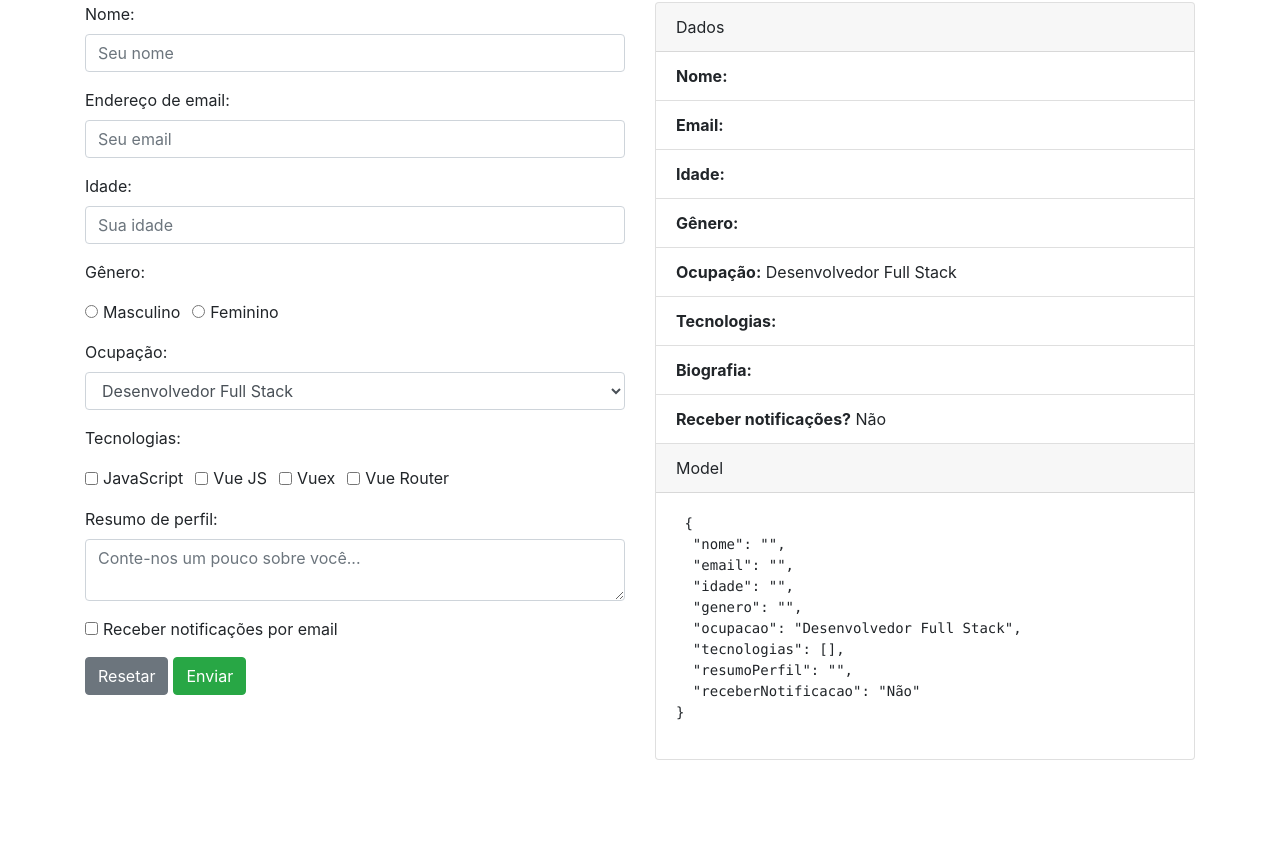
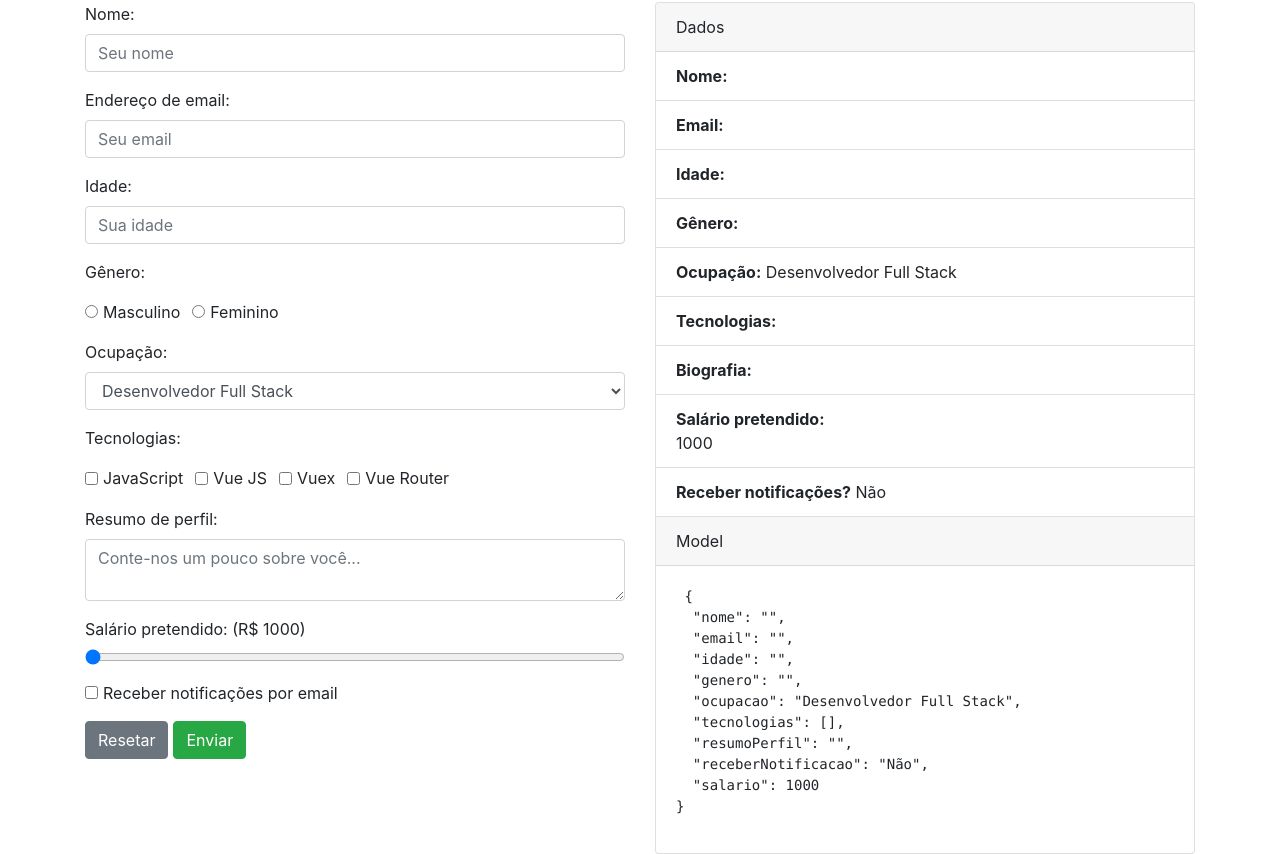
Before and after one commit to flavio-santana/vue-formularios, a Vue app: page / in a window 1280 px wide. Shown: the part 321-1175 px from the top of the page. Before the commit the page ends 1081 px from the top, so only its background shows below. Built offline with nearby package versions, Linux system fonts and the light colour scheme.

Commit message:
Criando proprio campo de formulário

```diff
--- a/src/App.vue
+++ b/src/App.vue
@@ -141,6 +141,16 @@
             </div>
 
             <div class="form-group">
+              <AppRange
+                label="Salário pretendido:"
+                v-model.number="formulario.salario"
+                min="1000"
+                max="15000"
+                step="500"
+                inputClasses="form-control-range"/>
+            </div>
+
+            <div class="form-group">
 
               <div class="form-check form-check-inline">
                 <input
@@ -188,6 +198,9 @@
               <li class="list-group-item"><strong>Biografia:</strong>
                 <div style="white-space">{{ formulario.resumoPerfil }}</div>
               </li>
+              <li class="list-group-item"><strong>Salário pretendido:</strong>
+                <div style="white-space">{{ formulario.salario }}</div>
+              </li>
 
               <li class="list-group-item">
                 <strong>Receber notificações?</strong>
@@ -214,7 +227,14 @@
 </template>
 
 <script>
+
+// Importando um component
+import AppRange from './components/Range.vue'
+
 export default {
+  components:{
+    AppRange
+  },
   data(){
     return {
       formulario :{
@@ -226,6 +246,7 @@
         tecnologias : [],
         resumoPerfil : '',
         receberNotificacao : 'Não',
+        salario:1000
       },
       ocupacoes:[
         'Desenvolvedor Front (Web)',
--- /dev/null
+++ b/src/components/Range.vue
@@ -0,0 +1,42 @@
+<template>
+    <div>
+        <label>{{ customLabel }}</label>
+        <input
+            type="range"
+            v-bind="$attrs"
+            :value="value"
+            :class="inputClasses"
+            @input="atualizar">
+    </div>
+</template>
+
+<script>
+export default {
+    inheritAttrs:false,
+    props:{
+        label: String,
+        value: [Number, String],
+        inputClasses: [String, Object, Array]
+    },
+    data(){
+        return {
+            valorAtual: this.value || this.$attrs.min
+        }
+    },
+    computed:{
+        customLabel(){
+            return `${this.label} (R$ ${this.valorAtual})`
+        }
+    },
+    methods:{
+        atualizar(event){
+            const valor = event.target.value
+            this.$emit('input', valor)
+            this.valorAtual = valor
+        }
+    },
+    created(){
+        console.log('Attrs: ', this.$$attrs)
+    }
+}
+</script>
```
